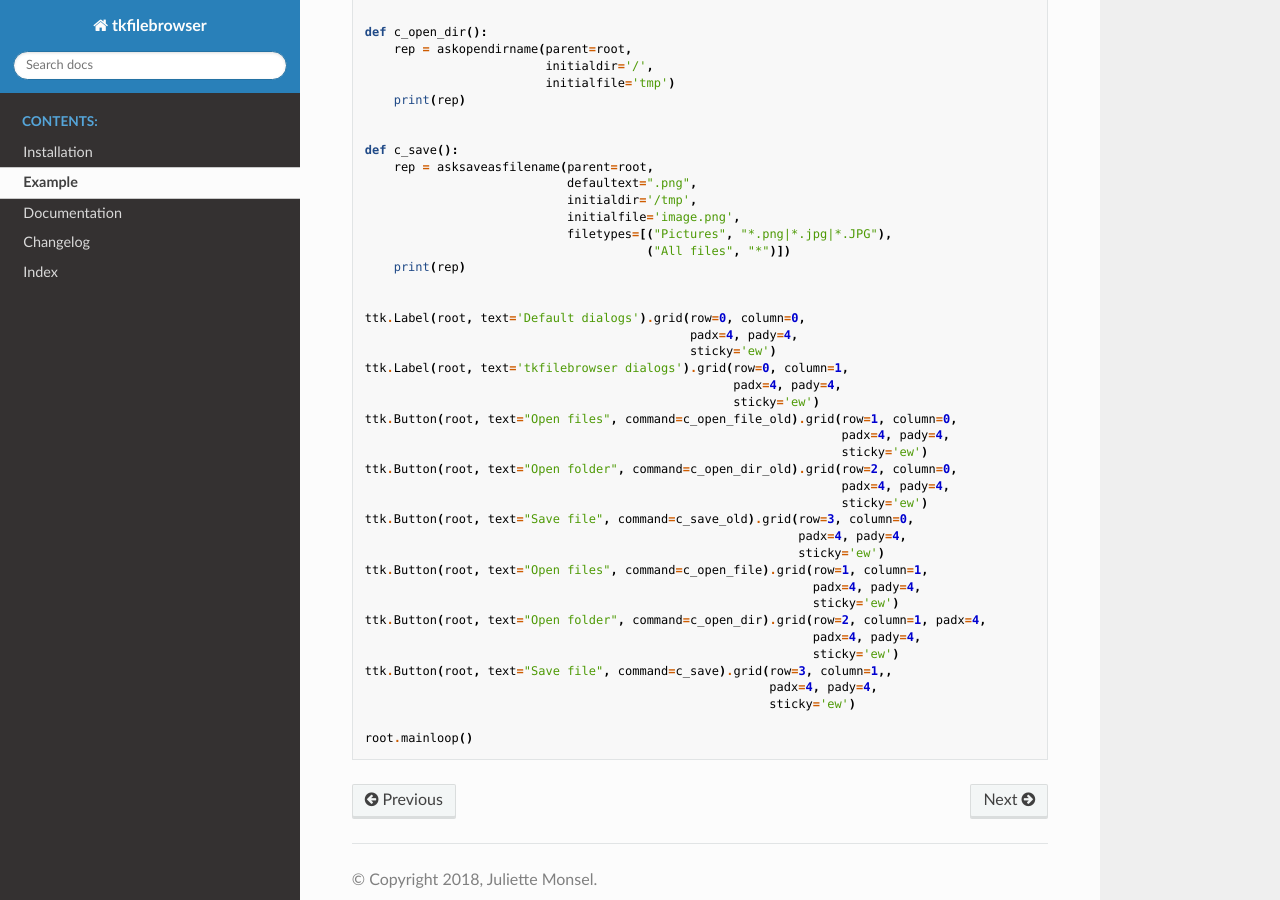
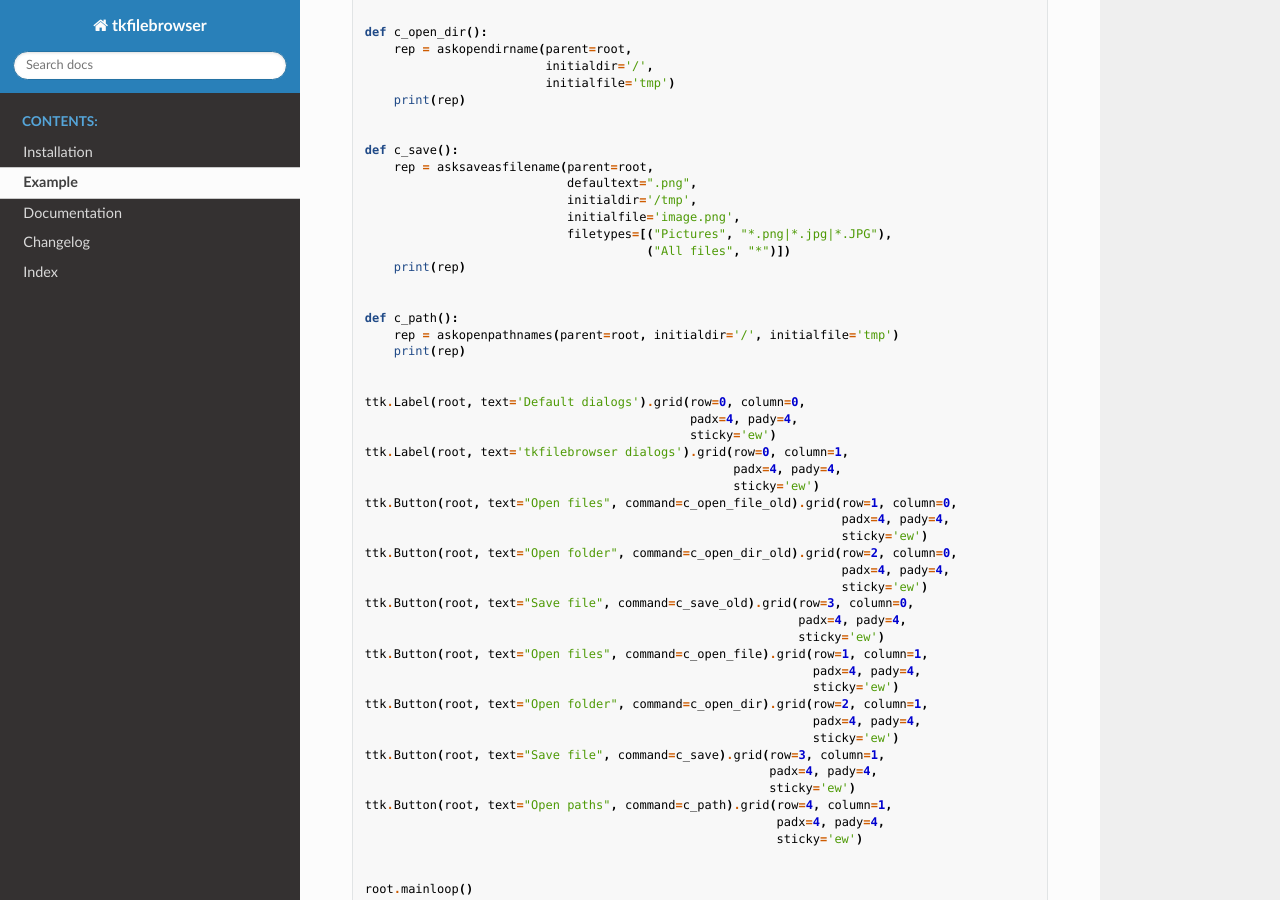
Before and after one commit to j4321/tkFileBrowser, a Sphinx documentation site: the page built from docs/example.rst, in a window 1280 px wide and 900 px high, scrolled down 1022 px. Built offline with Sphinx 7.4.7 and the Read the Docs theme 2.0.0, drawn with Linux system fonts in a browser that asks for light colours.

```diff
--- a/docs/example.rst
+++ b/docs/example.rst
@@ -11,7 +11,7 @@ Example
         import Tkinter as tk
         import ttk
         import tkFileDialog as filedialog
-    from tkfilebrowser import askopendirname, askopenfilenames, asksaveasfilename
+    from tkfilebrowser import askopendirname, askopenfilenames, asksaveasfilename, askopenpathnames
 
 
     root = tk.Tk()
@@ -72,6 +72,11 @@ Example
         print(rep)
 
 
+    def c_path():
+        rep = askopenpathnames(parent=root, initialdir='/', initialfile='tmp')
+        print(rep)
+
+
     ttk.Label(root, text='Default dialogs').grid(row=0, column=0,
                                                  padx=4, pady=4,
                                                  sticky='ew')
@@ -90,11 +95,15 @@ Example
     ttk.Button(root, text="Open files", command=c_open_file).grid(row=1, column=1,
                                                                   padx=4, pady=4,
                                                                   sticky='ew')
-    ttk.Button(root, text="Open folder", command=c_open_dir).grid(row=2, column=1, padx=4,
+    ttk.Button(root, text="Open folder", command=c_open_dir).grid(row=2, column=1,
                                                                   padx=4, pady=4,
                                                                   sticky='ew')
-    ttk.Button(root, text="Save file", command=c_save).grid(row=3, column=1,,
+    ttk.Button(root, text="Save file", command=c_save).grid(row=3, column=1,
                                                             padx=4, pady=4,
                                                             sticky='ew')
+    ttk.Button(root, text="Open paths", command=c_path).grid(row=4, column=1,
+                                                             padx=4, pady=4,
+                                                             sticky='ew')
+
 
     root.mainloop()
--- a/docs/index.rst
+++ b/docs/index.rst
@@ -24,6 +24,10 @@ filebrowser and the following functions, similar to the one in filedialog:
     * :func:`~tkfilebrowser.askopendirname` that allow the selection a single folder
 
     * :func:`~tkfilebrowser.askopendirnames` that allow the selection of multiple folders
+
+    * :func:`~tkfilebrowser.askopendirname` that allow the selection a single file or folder
+
+    * :func:`~tkfilebrowser.askopendirnames` that allow the selection of multiple files and folders
 
     * :func:`~tkfilebrowser.asksaveasfilename` that returns a single filename and give a warning if the file already exists
 
```
Also changed, not shown: README.rst (+20 -0 lines), docs/changelog.rst (+9 -0 lines), docs/documentation.rst (+16 -6 lines).
